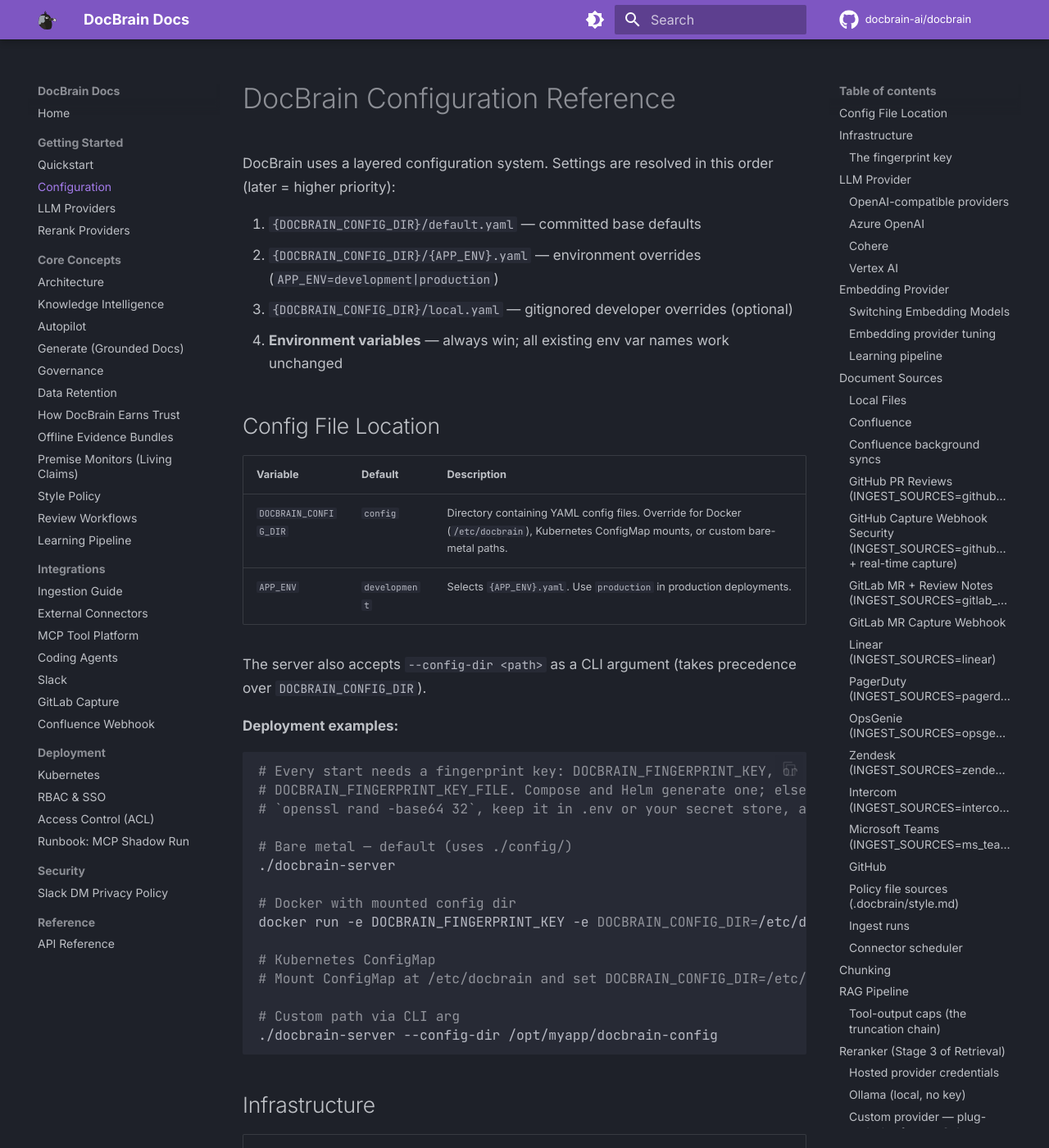
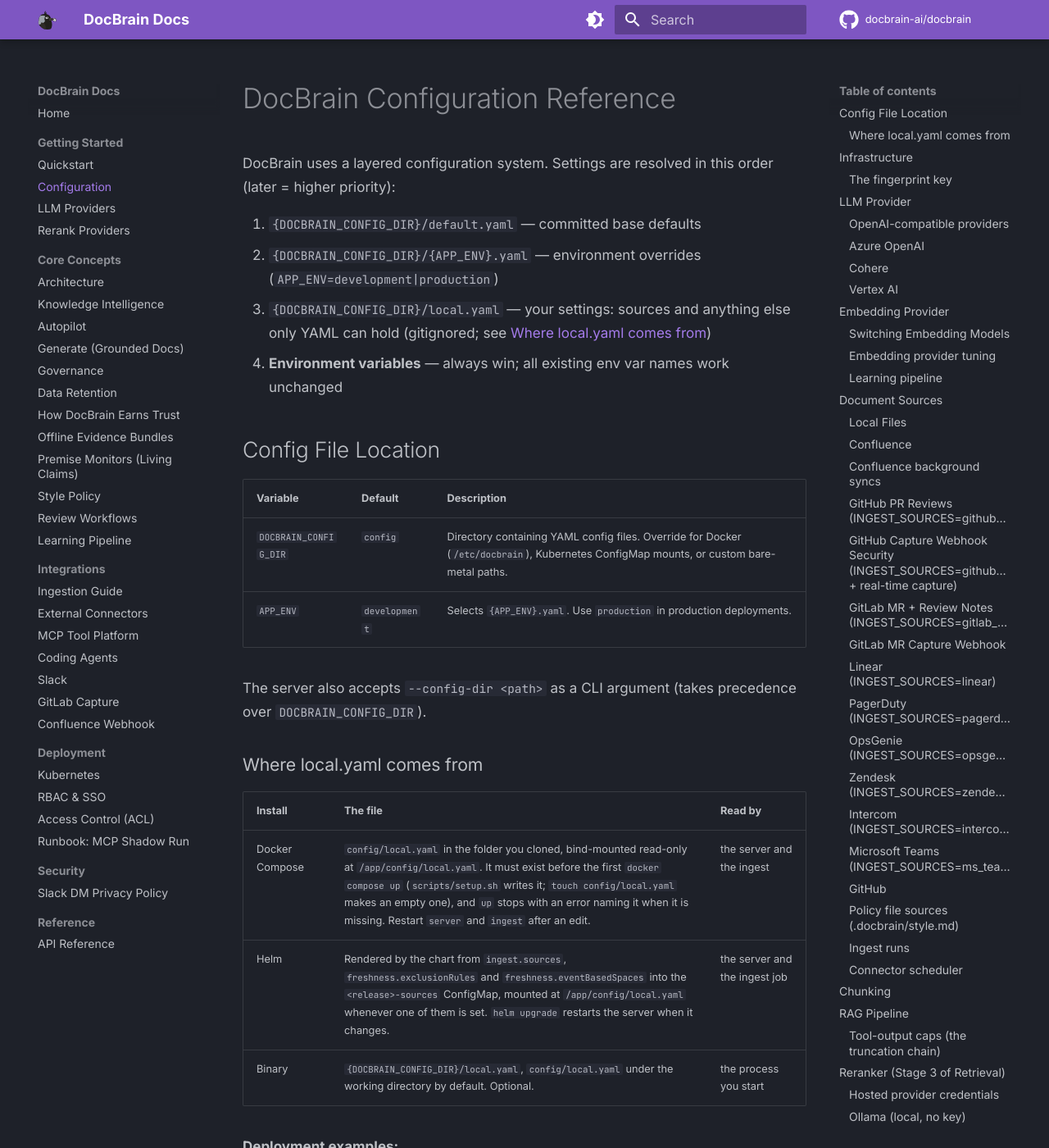
Before and after one commit to docbrain-ai/docbrain, an MkDocs documentation site: the page built from docs/configuration.md, in a window 1280 px wide and 1400 px high. Shown: the whole window at 82% size. Built offline with MkDocs 1.6.1 and Material for MkDocs 9.7.7, drawn with Linux system fonts in a browser that asks for light colours; comment, search, counter and statistics services are not loaded.

Commit message:
docs(configuration): where local.yaml comes from on compose, Helm and the binary (synced from private)

````diff
--- a/docs/configuration.md
+++ b/docs/configuration.md
@@ -4,7 +4,8 @@ DocBrain uses a layered configuration system. Settings are resolved in this orde
 
 1. `{DOCBRAIN_CONFIG_DIR}/default.yaml` — committed base defaults
 2. `{DOCBRAIN_CONFIG_DIR}/{APP_ENV}.yaml` — environment overrides (`APP_ENV=development|production`)
-3. `{DOCBRAIN_CONFIG_DIR}/local.yaml` — gitignored developer overrides (optional)
+3. `{DOCBRAIN_CONFIG_DIR}/local.yaml` — your settings: sources and anything else only YAML can hold (gitignored; see
+   [Where local.yaml comes from](#where-localyaml-comes-from))
 4. **Environment variables** — always win; all existing env var names work unchanged
 
 ## Config File Location
@@ -15,6 +16,14 @@ DocBrain uses a layered configuration system. Settings are resolved in this orde
 | `APP_ENV` | `development` | Selects `{APP_ENV}.yaml`. Use `production` in production deployments. |
 
 The server also accepts `--config-dir <path>` as a CLI argument (takes precedence over `DOCBRAIN_CONFIG_DIR`).
+
+### Where local.yaml comes from
+
+| Install | The file | Read by |
+|---|---|---|
+| Docker Compose | `config/local.yaml` in the folder you cloned, bind-mounted read-only at `/app/config/local.yaml`. It must exist before the first `docker compose up` (`scripts/setup.sh` writes it; `touch config/local.yaml` makes an empty one), and `up` stops with an error naming it when it is missing. Restart `server` and `ingest` after an edit. | the server and the ingest |
+| Helm | Rendered by the chart from `ingest.sources`, `freshness.exclusionRules` and `freshness.eventBasedSpaces` into the `<release>-sources` ConfigMap, mounted at `/app/config/local.yaml` whenever one of them is set. `helm upgrade` restarts the server when it changes. | the server and the ingest job |
+| Binary | `{DOCBRAIN_CONFIG_DIR}/local.yaml`, `config/local.yaml` under the working directory by default. Optional. | the process you start |
 
 **Deployment examples:**
 ```bash
````
